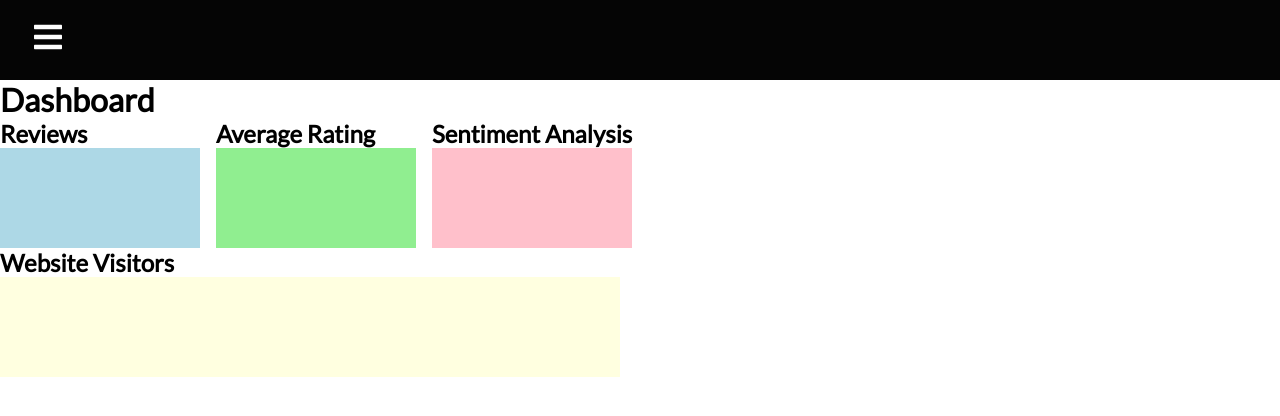
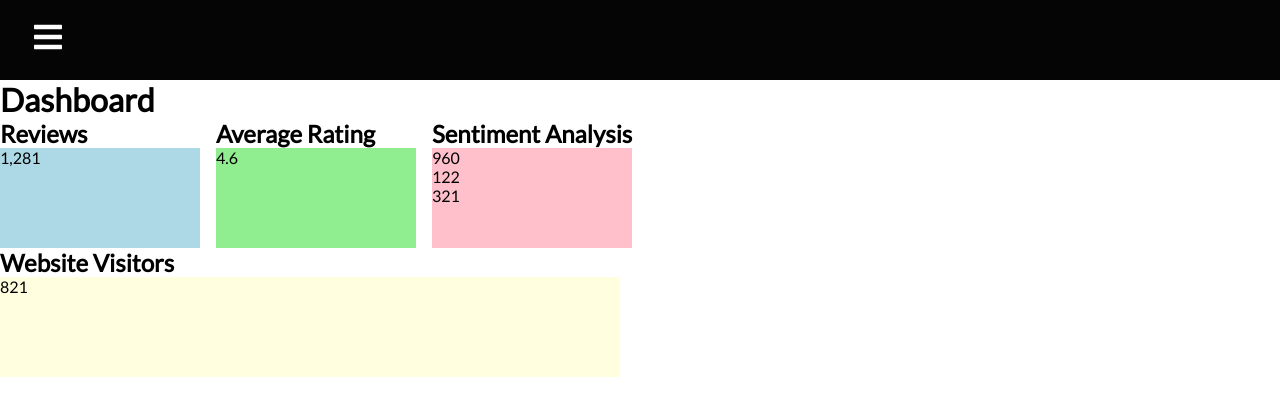
Before and after one commit to connorb023/dashboard, a React (Create React App) app: page / in a window 1280 px wide. Shown: the top 416 px of the page. Built offline with nearby package versions, Linux system fonts and the light colour scheme.

Commit message:
final stlying changes

```diff
--- a/src/pages/Home.js
+++ b/src/pages/Home.js
@@ -8,26 +8,28 @@ const Dashboard = () => {
         <div style={{ marginRight: '1rem' }}>
           <h2>Reviews</h2>
           <div style={{ backgroundColor: 'lightblue', height: '100px', width: '200px' }}>
-            {/* Add content for reviews container here */}
+          <p>1,281</p>
           </div>
         </div>
         <div style={{ marginRight: '1rem' }}>
           <h2>Average Rating</h2>
           <div style={{ backgroundColor: 'lightgreen', height: '100px', width: '200px' }}>
-            {/* Add content for average rating container here */}
+          <p>4.6</p>
           </div>
         </div>
         <div style={{ marginRight: '1rem' }}>
           <h2>Sentiment Analysis</h2>
           <div style={{ backgroundColor: 'pink', height: '100px', width: '200px' }}>
-            {/* Add content for sentiment analysis container here */}
+          <p>960</p>
+          <p>122</p>
+          <p>321</p>
           </div>
         </div>
       </div>
       <div>
         <h2>Website Visitors</h2>
         <div style={{ backgroundColor: 'lightyellow', height: '100px', width: '620px' }}>
-          {/* Add content for website visitors container here */}
+        <p>821</p>
         </div>
       </div>
     </div>
```
